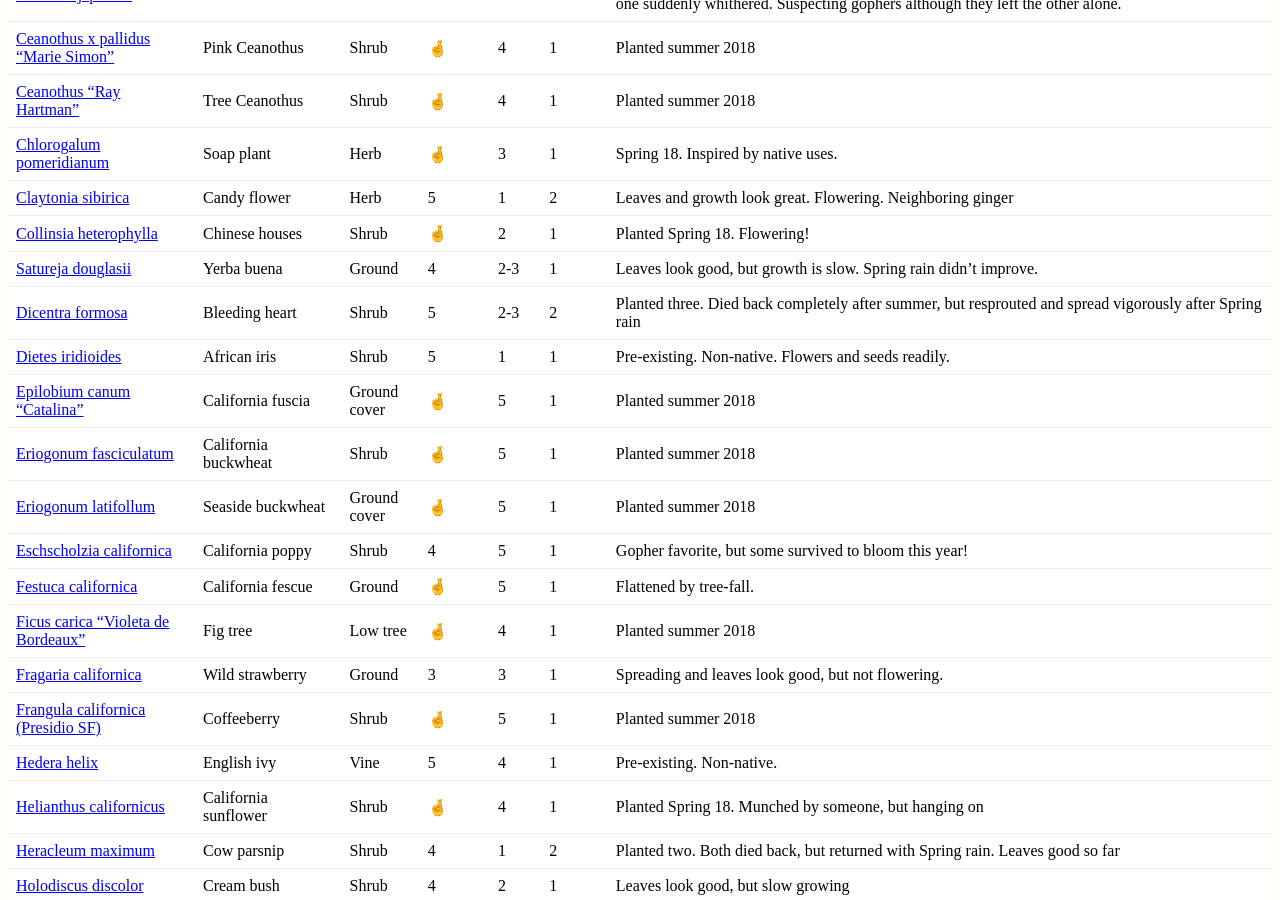
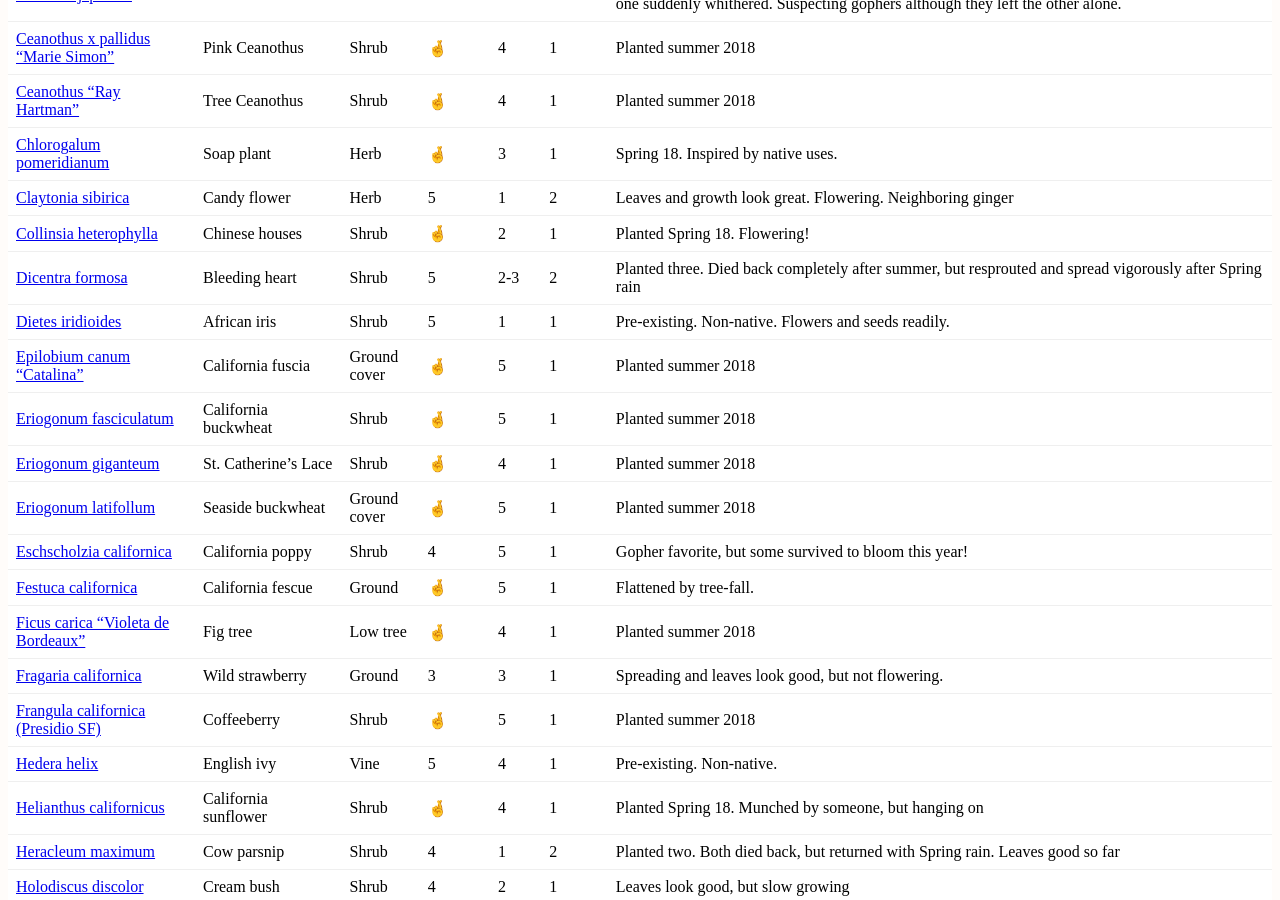
Before and after one commit to erikeldridge/erikeldridge.github.com, a Jekyll site: the page built from _posts/2018-05-22-coastal-sage-scrub-permaculture.md, in a window 1280 px wide and 900 px high, scrolled down 1142 px. Built offline with Jekyll 4.4.1, drawn with Linux system fonts in a browser that asks for light colours; nearby versions of some CDN libraries; some of the changed text lies outside the part shown.

Commit message:
Add St. Catherine's Lace

```diff
--- a/_posts/2018-05-22-coastal-sage-scrub-permaculture.md
+++ b/_posts/2018-05-22-coastal-sage-scrub-permaculture.md
@@ -41,12 +41,12 @@ Here are the plants I've tried:
 | [Chlorogalum pomeridianum](https://www.inaturalist.org/taxa/47597-Chlorogalum-pomeridianum)|Soap plant|Herb|🤞|3|1|Spring 18. Inspired by native uses.|
 | [Claytonia sibirica](https://www.inaturalist.org/taxa/55767-Claytonia-sibirica) | Candy flower | Herb | 5 | 1 | 2 | Leaves and growth look great. Flowering. Neighboring ginger |
 | [Collinsia heterophylla](https://www.inaturalist.org/taxa/47325-Collinsia-heterophylla)|Chinese houses|Shrub|🤞|2|1|Planted Spring 18. Flowering!|
-| [Satureja douglasii](https://www.laspilitas.com/nature-of-california/plants/622--satureja-douglasii) | Yerba buena | Ground | 4 | 2-3 | 1 | Leaves look good, but growth is slow. Spring rain didn't improve. |
 | [Dicentra formosa](https://www.laspilitas.com/nature-of-california/plants/241--dicentra-formosa) | Bleeding heart | Shrub | 5 | 2-3 | 2 | Planted three. Died back completely after summer, but resprouted and spread vigorously after Spring rain |
 | [Dietes iridioides](https://www.inaturalist.org/taxa/129407-Dietes-iridioides) | African iris | Shrub | 5 | 1 | 1 | Pre-existing. Non-native. Flowers and seeds readily. |
 | [Epilobium canum "Catalina"](http://www.baynatives.com/plants/Epilobium-canum/)| California fuscia | Ground cover | 🤞  | 5 | 1 | Planted summer 2018 |
-|[Eriogonum fasciculatum](https://www.inaturalist.org/taxa/54999-Eriogonum-fasciculatum)| California buckwheat | Shrub | 🤞  | 5 | 1 | Planted summer 2018 |
-|[Eriogonum latifollum](https://www.inaturalist.org/taxa/57211-Eriogonum-latifolium)| Seaside buckwheat | Ground cover | 🤞  | 5 | 1 | Planted summer 2018 |
+| [Eriogonum fasciculatum](https://www.inaturalist.org/taxa/54999-Eriogonum-fasciculatum)| California buckwheat | Shrub | 🤞  | 5 | 1 | Planted summer 2018 |
+| [Eriogonum giganteum](http://www.baynatives.com/plants/Eriogonum-giganteum/)| St. Catherine's Lace | Shrub | 🤞  | 4 | 1 | Planted summer 2018 |
+| [Eriogonum latifollum](https://www.inaturalist.org/taxa/57211-Eriogonum-latifolium)| Seaside buckwheat | Ground cover | 🤞  | 5 | 1 | Planted summer 2018 |
 |[Eschscholzia californica](https://www.inaturalist.org/taxa/48225-Eschscholzia-californica)| California poppy | Shrub | 4 | 5 | 1 | Gopher favorite, but some survived to bloom this year! |
 | [Festuca californica](https://www.inaturalist.org/taxa/57169-Festuca-californica)  | California fescue | Ground | 🤞 | 5 | 1 | Flattened by tree-fall. |
 | [Ficus carica "Violeta de Bordeaux"](https://www.inaturalist.org/taxa/60218-Ficus-carica)  | Fig tree | Low tree | 🤞 | 4 | 1 | Planted summer 2018 |
```
Also changed, not shown: other parts of _posts/2018-05-22-coastal-sage-scrub-permaculture.md (+1 -0 lines).
